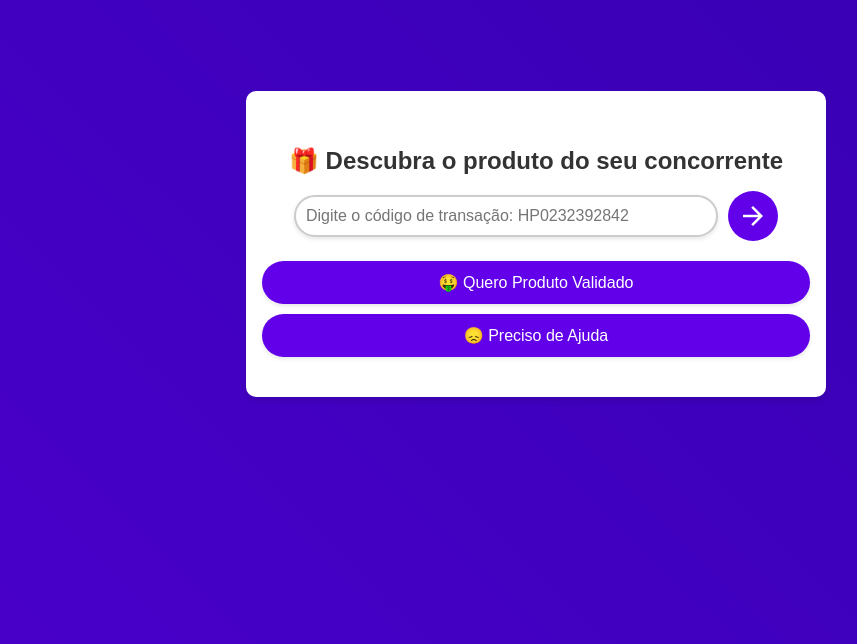
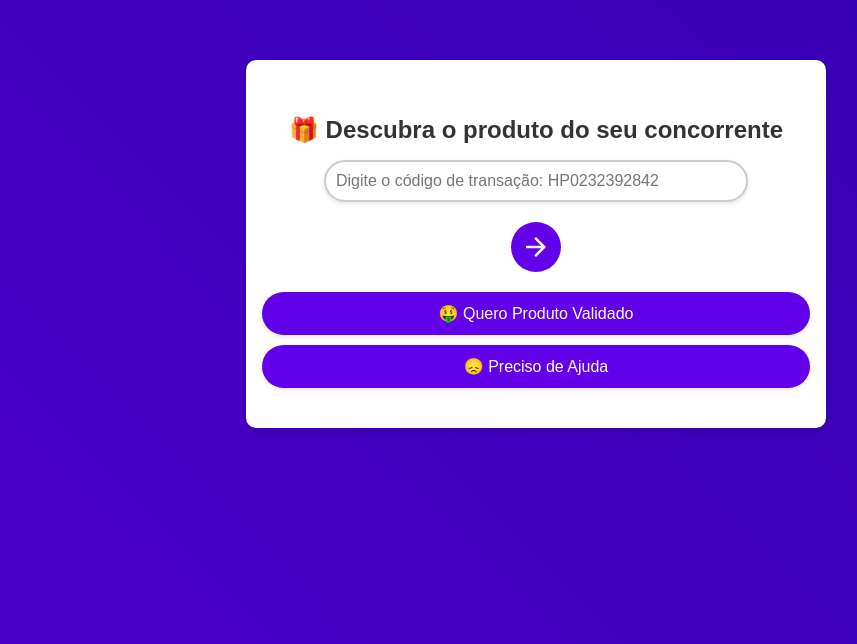
Before and after one commit to bhdspro/hpx9.inexplor, a plain HTML site: page dm.html in a window 1280 px wide. Shown: the part 156-800 px from the top of the page, without its empty margins (104-961 px from the left). Drawn offline with Linux system fonts and the light colour scheme; a web font is replaced by a local one.

Commit message:
Update dm.html

```diff
--- a/dm.html
+++ b/dm.html
@@ -90,7 +90,7 @@
             cursor: pointer;
             transition: background-color 0.3s, transform 0.2s ease;
             font-size: 20px;
-            margin-left: 10px;
+            margin-top: 10px; /* Espaçamento entre o botão e o campo de texto */
         }
 
         .whatsapp-button:hover {
@@ -138,7 +138,7 @@
 <body>
     <div class="container">
         <h1>🎁 Descubra o produto do seu concorrente</h1>
-        <div style="display: flex; justify-content: center; align-items: center;">
+        <div style="display: flex; flex-direction: column; align-items: center; gap: 10px;">
             <input type="text" id="productInput" placeholder="Digite o código de transação: HP0232392842">
             <button class="whatsapp-button" onclick="sendToWhatsApp()">
                 <i class="material-icons">arrow_forward</i>
```
